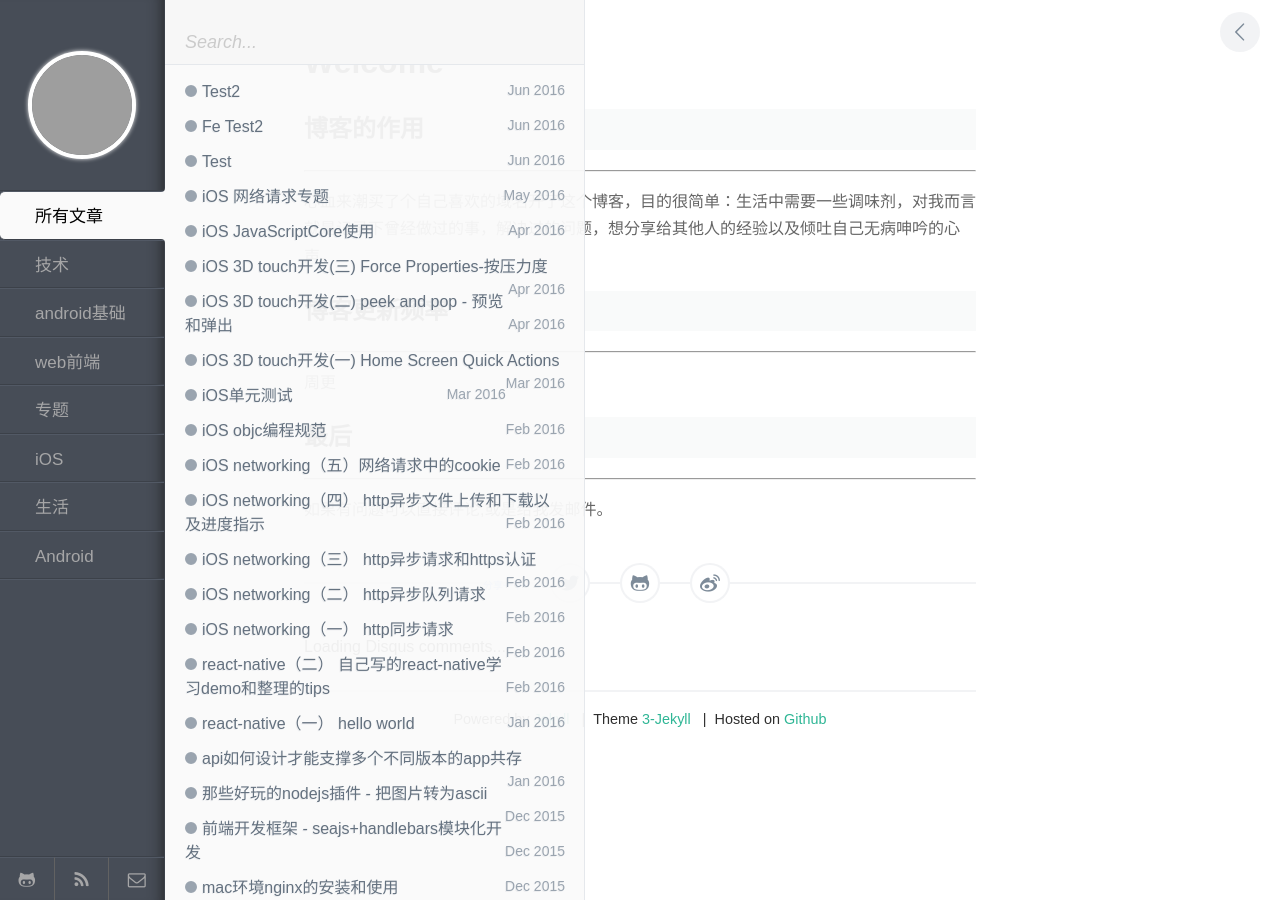
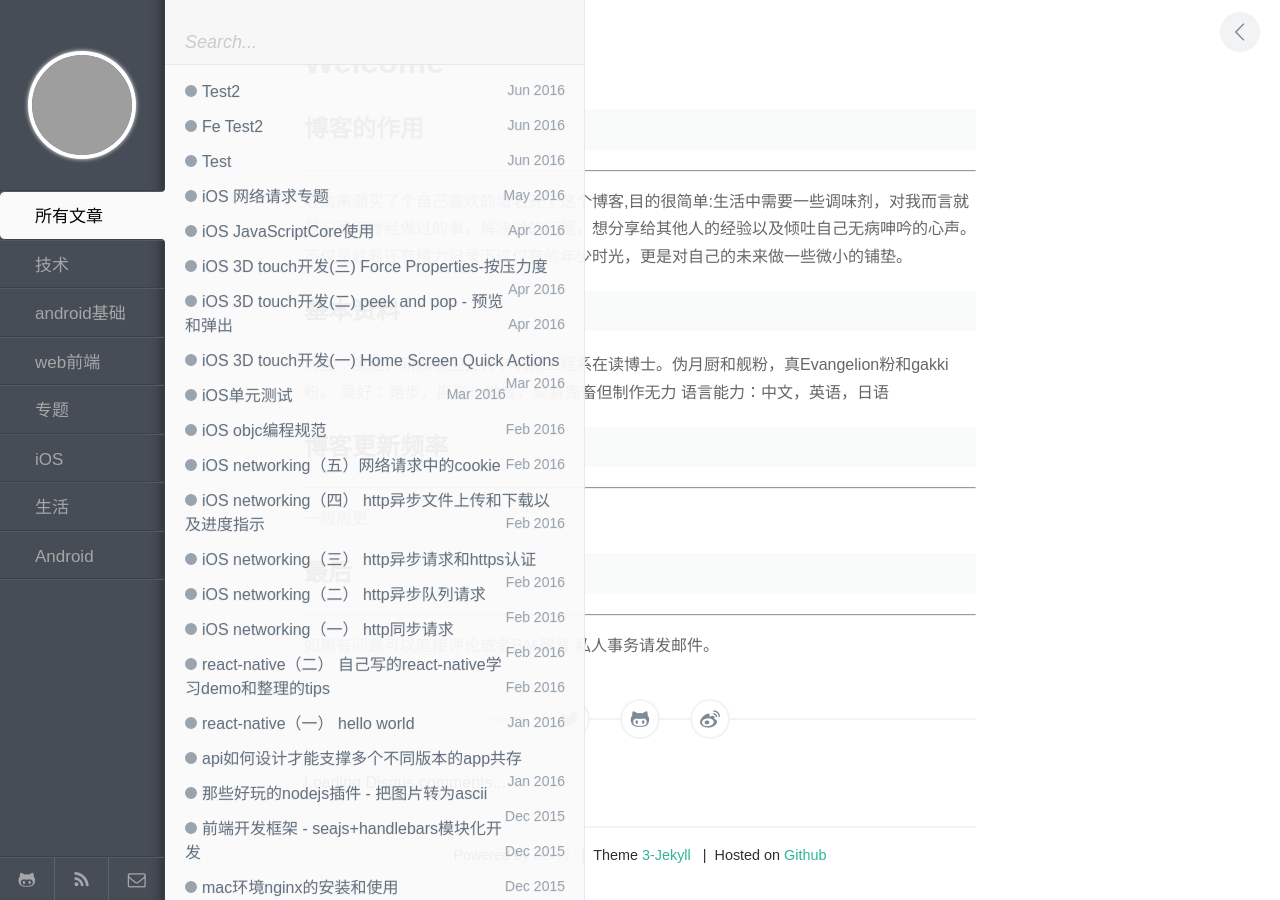
Before and after one commit to jaytong90/Blog, a Jekyll site: the page built from index.md, in a window 1280 px wide. Built offline with Jekyll 4.4.1, drawn with Linux system fonts in a browser that asks for light colours; comment, search, counter and statistics services are not loaded; grey boxes are pictures that could not be loaded.

Commit message:
Add files via upload

```diff
--- a/index.md
+++ b/index.md
@@ -5,16 +5,18 @@ title: Welcome
 
 ## 博客的作用
 ----
-心血来潮买了个自己喜欢的域名开了这个博客，目的很简单：生活中需要一些调味剂，对我而言就是记录下曾经做过的事，解决过的问题，想分享给其他人的经验以及倾吐自己无病呻吟的心声。
+心血来潮买了个自己喜欢的域名开了这个博客,目的很简单:生活中需要一些调味剂，对我而言就是记录下曾经做过的事，解决过的问题，想分享给其他人的经验以及倾吐自己无病呻吟的心声。不仅是趁着还有精力记录下这仅有的年少时光，更是对自己的未来做一些微小的铺垫。
 
+## 基本资料
+博主：童建，新加坡国立大学机械工程系在读博士。伪月厨和舰粉，真Evangelion粉和gakki粉。
+爱好：跑步，摄影，做饭，爱看鬼畜但制作无力
+语言能力：中文，英语，日语
 
 ## 博客更新频率
 ---
-
-周更
+一般周更
 
 
 ## 最后
 ---
-
-如果有问题可以直接评论,或是给我发邮件。
+如果有问题可以直接评论或者B站留言,私人事务请发邮件。
```
